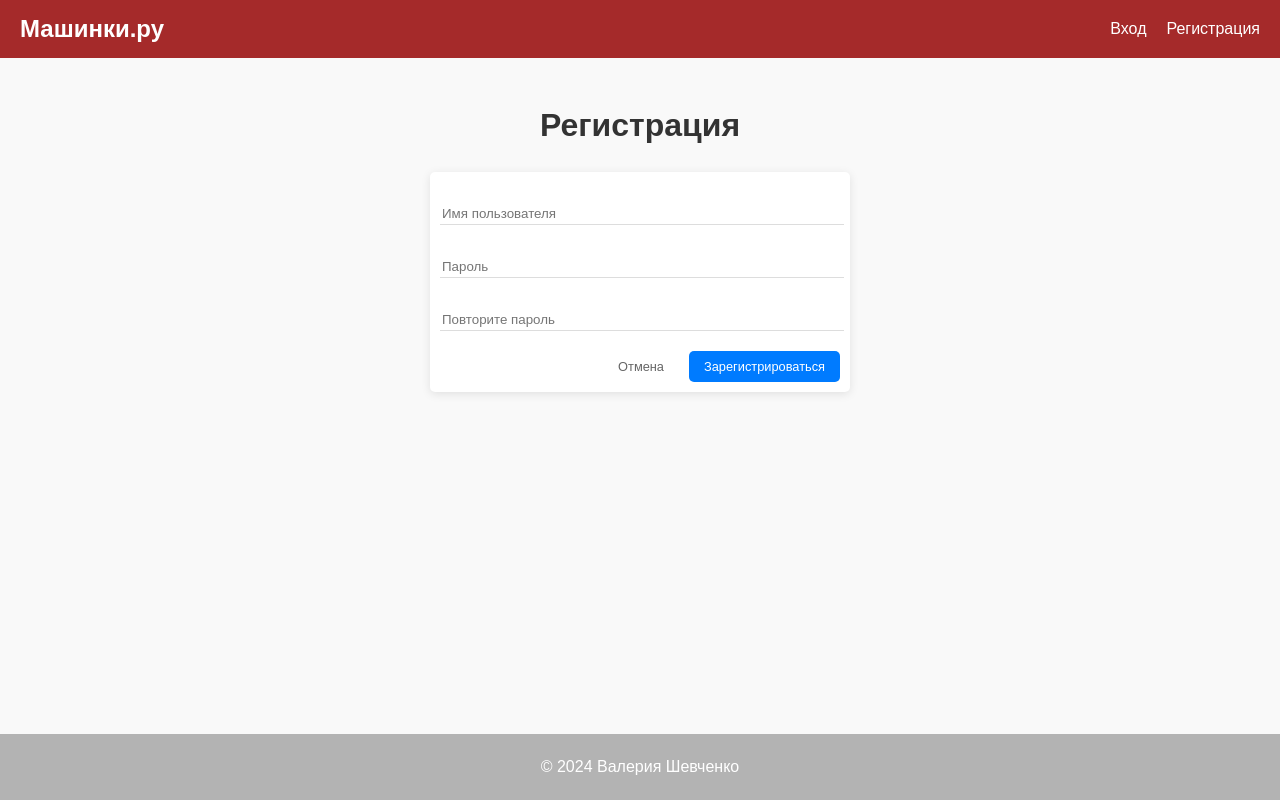
After one commit to leriashes/Django-Cars, a Django app: page /registration/ in a window 1280 px wide. The commit adds this page. Run offline with Django 5.2, Linux system fonts and the light colour scheme.

Commit message:
Add Registration

```diff
--- a/src/cars/forms.py
+++ b/src/cars/forms.py
@@ -1,4 +1,5 @@
 from django import forms
+from django.core.exceptions import ValidationError
 from .models import *
 
 class CommentForm(forms.ModelForm):
@@ -21,3 +22,31 @@ class LoginForm(forms.Form):
         super().__init__(*args, **kwargs)
         self.fields['username'].widget.attrs.update({'class': 'form-control', 'placeholder': 'Логин'})
         self.fields['password'].widget.attrs.update({'class': 'form-control', 'placeholder': 'Пароль'})
+
+class RegistrationForm(forms.ModelForm):
+    username = forms.CharField(min_length=4, max_length=50)
+    password = forms.CharField(widget=forms.PasswordInput)
+    password2 = forms.CharField(widget=forms.PasswordInput)
+
+    class Meta:
+        model = User
+        fields = ('username', 'password')
+
+    def clean_username(self):
+        username = self.cleaned_data['username'].lower()
+        r = User.objects.filter(username=username)
+        if r.count():
+            raise ValidationError("Имя пользователя занято")
+        return username
+
+    def clean_password2(self):
+        cd = self.cleaned_data
+        if cd['password'] != cd['password2']:
+            raise ValidationError("Пароли не совпадают")
+        return cd['password2']
+
+    def __init__(self, *args, **kwargs):
+        super().__init__(*args, **kwargs)
+        self.fields['username'].widget.attrs.update({'class': 'form-control', 'placeholder': 'Имя пользователя'})
+        self.fields['password'].widget.attrs.update({'class': 'form-control', 'placeholder': 'Пароль'})
+        self.fields['password2'].widget.attrs.update({'class': 'form-control', 'placeholder': 'Повторите пароль'})
--- a/src/cars/static/cars/css/style.css
+++ b/src/cars/static/cars/css/style.css
@@ -149,6 +149,8 @@ hr {
     min-height: 20px;
     outline: none;
     background-color: inherit;
+    margin-top: 20px;
+    margin-bottom: 10px;
 }
 
 .form-control:focus {
--- a/src/cars/templates/cars/base.html
+++ b/src/cars/templates/cars/base.html
@@ -19,7 +19,7 @@
                         <a href="{% url 'login' %}">Вход</a>
                     </div>
                     <div >
-                        <a href="#">Регистрация</a>
+                        <a href="{% url 'registration' %}">Регистрация</a>
                     </div>
                 {% endif %}
 
--- /dev/null
+++ b/src/cars/templates/cars/registration.html
@@ -0,0 +1,20 @@
+{% extends 'cars/base.html' %}
+
+{% block body %}
+    <main>
+        <form method="POST" class="post-form">
+            {% csrf_token %}
+
+            <h1>Регистрация</h1>
+            <div class="login-form">
+                {{ form.username}}
+                {{ form.password}}
+                {{ form.password2}}
+                <div class="comment-actions">
+                    <button type="reset" class="btn btn-cancel">Отмена</button>
+                    <button type="submit" class="btn btn-submit">Зарегистрироваться</button>
+                </div>
+            </div>
+        </form>
+    </main>
+{% endblock %}
--- a/src/cars/urls.py
+++ b/src/cars/urls.py
@@ -12,6 +12,7 @@ urlpatterns = [
 
     path('login/', views.LoginUser, name="login"),
     path('logout/', views.LogoutUser, name="logout"),
+    path('registration/', views.RegisterUser, name="registration"),
 
     path('', views.index, name="index"),
     path('cars/', views.cars, name='cars_all'),
--- a/src/cars/views.py
+++ b/src/cars/views.py
@@ -52,6 +52,22 @@ def LogoutUser(request):
     request.user = None
     return redirect('index')
 
+def RegisterUser(request):
+    if request.method == "POST":
+        form = RegistrationForm(request.POST)
+        if form.is_valid():
+            user = form.save(commit=False)
+            user.set_password(form.cleaned_data['password'])
+            user.is_active = True
+            user.save()
+
+            login(request, user)
+
+            return redirect('index')
+    else:
+        form = RegistrationForm()
+    return render(request, 'cars/registration.html', {'form': form})
+
 def index(request):
     return render(request, 'cars/index.html')
 
```
